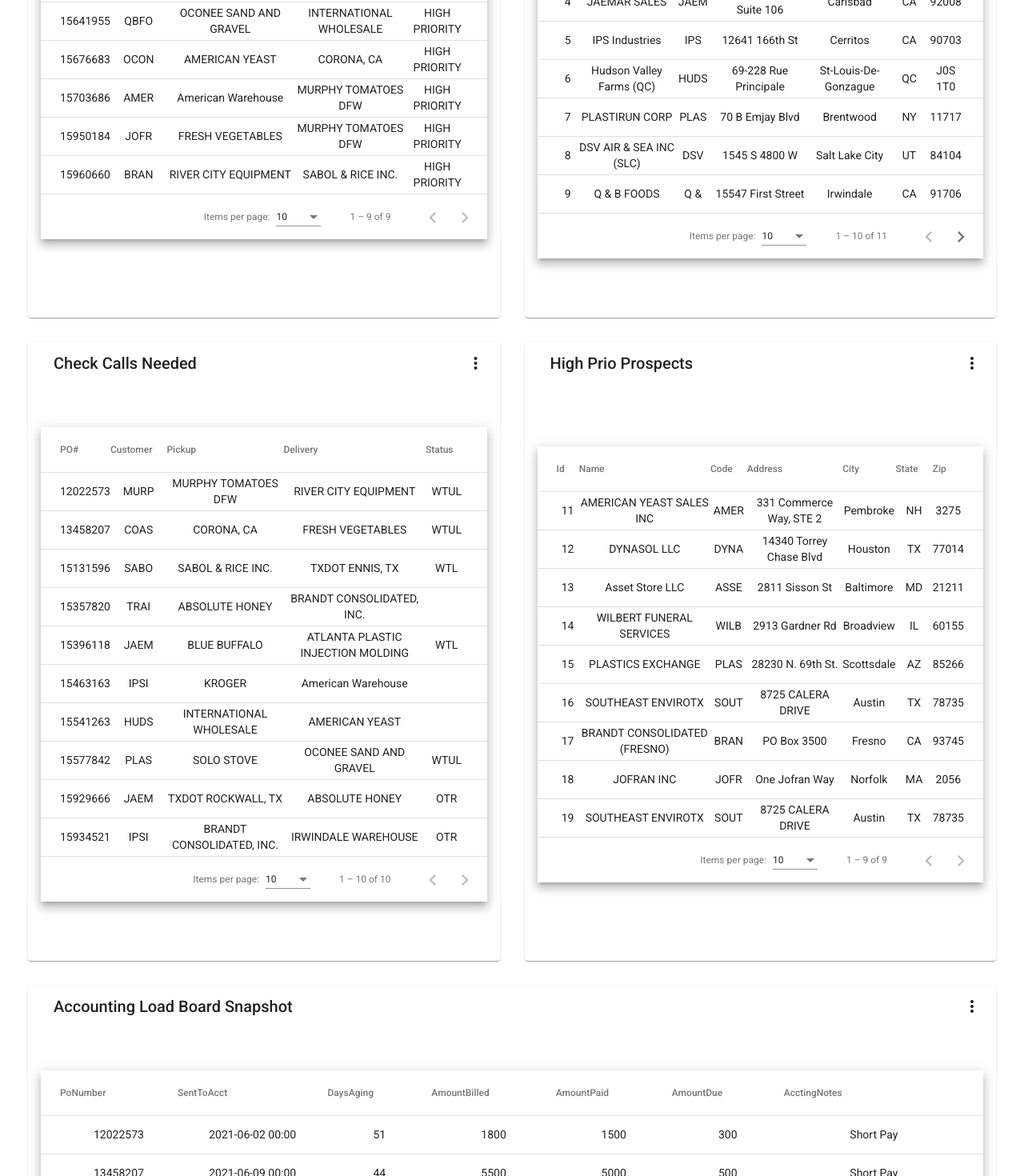
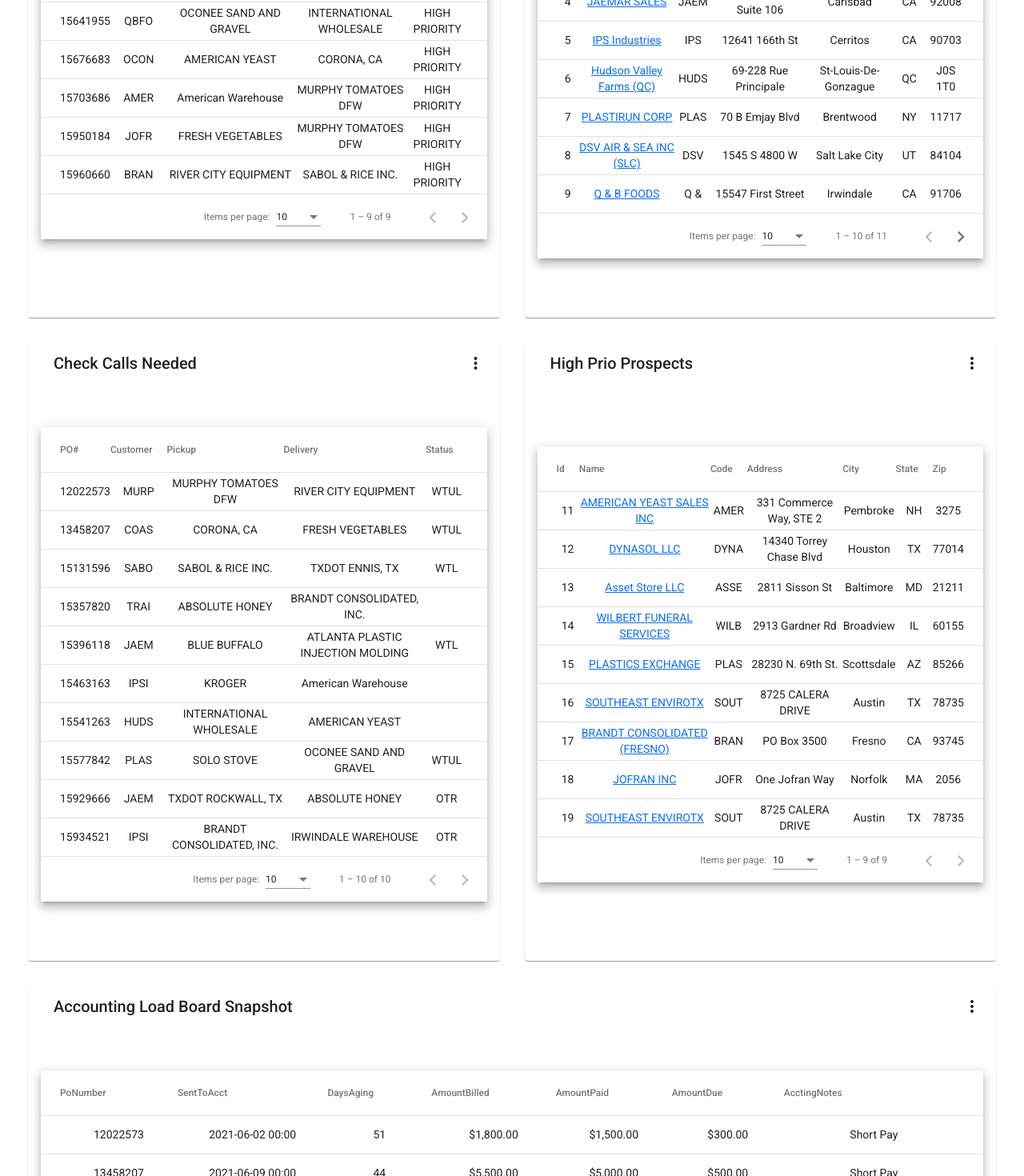
Before and after one commit to gpdoud/TQL-Load-Manager-Client-Prototype, an Angular app: page /dashboard in a window 1280 px wide. Shown: the part 680-2150 px from the top of the page at 80% size. Built offline with nearby package versions, Linux system fonts and the light colour scheme.

Commit message:
Functionality to customers

```diff
--- a/src/app/dash/accounting-table/accounting-table.component.html
+++ b/src/app/dash/accounting-table/accounting-table.component.html
@@ -21,19 +21,19 @@
     <!-- amountBilled Column -->
     <ng-container matColumnDef="amountBilled">
       <th mat-header-cell *matHeaderCellDef mat-sort-header>AmountBilled</th>
-      <td mat-cell *matCellDef="let row">{{row.amountBilled}}</td>
+      <td mat-cell *matCellDef="let row">{{row.amountBilled | currency}}</td>
     </ng-container>
 
     <!-- amountPaid Column -->
     <ng-container matColumnDef="amountPaid">
       <th mat-header-cell *matHeaderCellDef mat-sort-header>AmountPaid</th>
-      <td mat-cell *matCellDef="let row">{{row.amountPaid}}</td>
+      <td mat-cell *matCellDef="let row">{{row.amountPaid | currency}}</td>
     </ng-container>
 
     <!-- amountDue Column -->
     <ng-container matColumnDef="amountDue">
       <th mat-header-cell *matHeaderCellDef mat-sort-header>AmountDue</th>
-      <td mat-cell *matCellDef="let row">{{row.amountDue}}</td>
+      <td mat-cell *matCellDef="let row">{{row.amountDue | currency}}</td>
     </ng-container>
 
     <!-- acctingNotes Column -->
--- a/src/app/dash/customers-table/customers-table.component.html
+++ b/src/app/dash/customers-table/customers-table.component.html
@@ -9,7 +9,7 @@
     <!-- Name Column -->
     <ng-container matColumnDef="name">
       <th mat-header-cell *matHeaderCellDef mat-sort-header>Name</th>
-      <td mat-cell *matCellDef="let row">{{row.name}}</td>
+      <td mat-cell *matCellDef="let row"><a routerLink="/customer/detail/{{row.id + 1 }}">{{row.name}}</a></td>
     </ng-container>
 
     <ng-container matColumnDef="code">
--- a/src/app/dash/prospects-table/prospects-table.component.html
+++ b/src/app/dash/prospects-table/prospects-table.component.html
@@ -9,7 +9,7 @@
     <!-- Name Column -->
     <ng-container matColumnDef="name">
       <th mat-header-cell *matHeaderCellDef mat-sort-header>Name</th>
-      <td mat-cell *matCellDef="let row">{{row.name}}</td>
+      <td mat-cell *matCellDef="let row"><a routerLink="/customer/detail/{{row.id + 1 }}">{{row.name}}</a></td>
     </ng-container>
 
     <ng-container matColumnDef="code">
--- a/src/app/misc/e404/e404.component.ts
+++ b/src/app/misc/e404/e404.component.ts
@@ -17,7 +17,7 @@ export class E404Component implements OnInit {
   }
 
   navToHome(): void{
-    this.router.navigateByUrl("/home");
+    this.router.navigateByUrl("/dashboard");
   }
 
 }
```
